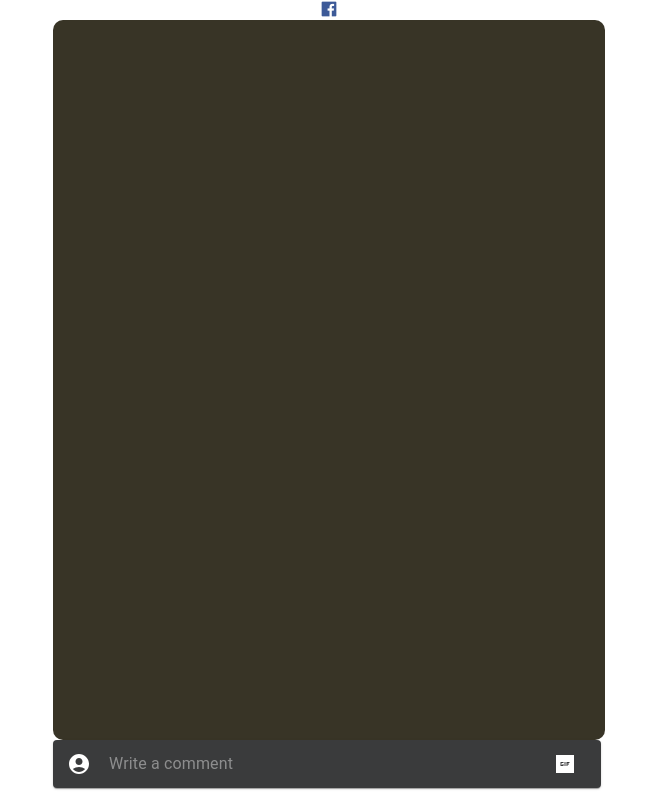
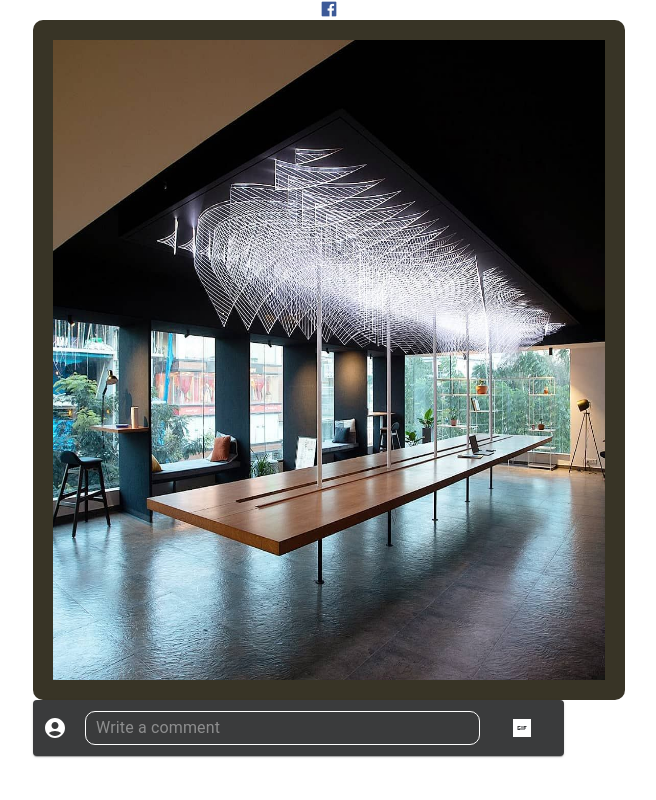
Before and after one commit to kanhaiyasuthar0/nifty-fifty-postui, a React (Create React App) app: page / in a window 1280 px wide. Shown: the whole page, without its empty margins (311-967 px from the left). Built offline with nearby package versions, Linux system fonts and the light colour scheme.

Commit message:
finished only few css is remaining

```diff
--- a/package.json
+++ b/package.json
@@ -13,6 +13,7 @@
     "react": "^18.2.0",
     "react-dom": "^18.2.0",
     "react-scripts": "5.0.1",
+    "styled-components": "^5.3.5",
     "web-vitals": "^2.1.4"
   },
   "scripts": {
--- a/src/components/CommentInput.jsx
+++ b/src/components/CommentInput.jsx
@@ -3,16 +3,22 @@ import React from "react";
 import AccountCircleIcon from "@mui/icons-material/AccountCircle";
 import GifBoxSharpIcon from "@mui/icons-material/GifBoxSharp";
 import GifModal from "./GifModal";
-const CommentInput = ({ addClick }) => {
+const CommentInput = ({
+  addClick,
+  handleChange,
+  handleEnter,
+  str,
+  isActive,
+}) => {
   return (
     <div>
       <Paper
         component="form"
         sx={{
-          p: "2px 4px",
+          //   p: "2px 4px",
           display: "flex",
           alignItems: "center",
-          width: 540,
+          width: isActive ? "92.5vw" : "41.5vw",
 
           background: "#3a3b3c",
           color: "white",
@@ -22,17 +28,23 @@ const CommentInput = ({ addClick }) => {
           <AccountCircleIcon />
         </IconButton>
         <InputBase
-          sx={{ ml: 1, flex: 1, color: "white", borderRadius: "50px" }}
+          sx={{
+            ml: 1,
+            flex: 1,
+            color: "white",
+            borderRadius: "10px",
+            border: "1px solid white",
+            padding: "0 10px",
+          }}
           placeholder="Write a comment"
-          inputProps={{ "aria-label": "search google maps" }}
+          //   value={str}
+          onChange={handleChange}
+          onKeyDown={handleEnter}
         />
         <IconButton sx={{ p: "10px", color: "white" }} aria-label="gif">
           {/* <SearchIcon /> */}
+          <GifModal addClick={addClick} />
         </IconButton>
-        <GifModal addClick={addClick} />
-        {/* <IconButton color="primary" sx={{ p: "10px" }} aria-label="directions"> */}
-        {/* <DirectionsIcon /> */}
-        {/* </IconButton> */}
       </Paper>
     </div>
   );
--- a/src/components/GifModal.jsx
+++ b/src/components/GifModal.jsx
@@ -6,6 +6,9 @@ import Modal from "@mui/material/Modal";
 import GifBoxSharpIcon from "@mui/icons-material/GifBoxSharp";
 import { InputBase } from "@mui/material";
 import SearchOutlinedIcon from "@mui/icons-material/SearchOutlined";
+
+import Backdrop from "@mui/material/Backdrop";
+import CircularProgress from "@mui/material/CircularProgress";
 const style = {
   position: "absolute",
   top: "50%",
@@ -28,13 +31,24 @@ const GifModal = ({ addClick }) => {
   const handleClose = () => setOpen(false);
   const [str, setStr] = React.useState("");
   const [gifData, setGifData] = React.useState([]);
+
+  const [openbar, setOpenBar] = React.useState(false);
+  const handleCloseBar = () => {
+    setOpenBar(false);
+  };
+  const handleToggleBar = () => {
+    setOpenBar(!openbar);
+  };
+
   const getdata = async (e) => {
+    handleToggleBar();
     setStr(e.target.value);
     let response = await fetch(
       `https://api.giphy.com/v1/gifs/search?api_key=Q67R2tKlJYK0rf9ulNztWM4RGlObrviy&q=${str}&limit=10&offset=0&rating=g&lang=en`
     );
     response = await response.json();
     setGifData(response.data);
+    handleCloseBar();
   };
 
   return (
@@ -57,6 +71,13 @@ const GifModal = ({ addClick }) => {
               inputProps={{ "aria-label": "search google maps" }}
               onChange={getdata}
             />
+            <Backdrop
+              sx={{ color: "#fff", zIndex: (theme) => theme.zIndex.drawer + 1 }}
+              open={openbar}
+              onClick={handleCloseBar}
+            >
+              <CircularProgress color="inherit" />
+            </Backdrop>
           </div>
           {gifData.map((pic, i) => {
             return (
--- a/src/components/Post.jsx
+++ b/src/components/Post.jsx
@@ -1,19 +1,119 @@
 import { Box, Container } from "@mui/material";
-import React from "react";
+import React, { useState } from "react";
 import CommentInput from "./CommentInput";
+import styled from "styled-components";
+import DeleteOutlineOutlinedIcon from "@mui/icons-material/DeleteOutlineOutlined";
+import Tooltip from "@mui/material/Tooltip";
+import useMediaQuery from "@mui/material/useMediaQuery";
+const Comment = styled.p`
+  font-size: 1em;
+  text-align: left;
+  color: white;
+  display: flex;
+  justify-content: space-between;
+`;
+const Image = styled.img`
+  max-height: 100px;
+  max-width: 100px;
+`;
 
 const Post = () => {
+  const isActive = useMediaQuery("(max-width : 600px");
   const [allpost, setAllPost] = React.useState([]);
+  const [str, setStr] = useState("");
+
   function addClick(pic) {
-    setAllPost([]);
+    setAllPost([...allpost, pic]);
   }
+  const handleChange = (e) => {
+    setStr(e.target.value);
+  };
+  const removeGif = (comment) => {
+    let newArr = allpost.filter((item) => {
+      return item.id !== comment.id;
+    });
+    // allpost.splice(i, 1);
+    setAllPost([...newArr]);
+  };
+  const removeComment = (comment) => {
+    let i = allpost.indexOf(comment);
+    allpost.splice(i, 1);
+    setAllPost([...allpost]);
+  };
+  const handleEnter = (e) => {
+    if (e.keyCode == 13) {
+      e.preventDefault();
+      setAllPost([...allpost, str]);
+      e.target.value = "";
+    }
+  };
+
   return (
     <div>
-      <Container maxWidth="sm">
+      <Container
+        sx={{
+          width: isActive ? "100vw" : "50vw",
+          display: "flex",
+          justifyContent: "center",
+          flexDirection: "column",
+          // justifyItems: "center",
+          //
+        }}
+      >
         <Box
-          sx={{ bgcolor: "#383426", height: "90vh", borderRadius: "10px" }}
+          sx={{
+            bgcolor: "#383426",
+            height: "80vh",
+            borderRadius: "10px",
+            overflowY: "scroll",
+            color: "white",
+            display: "flex",
+            flexDirection: "column",
+
+            textAlign: "left",
+            padding: "20px",
+          }}
+        >
+          <img style={{ height: "100%" }} src="./codemancers.jpg" alt="" />
+
+          {allpost.map((comment, i) => {
+            return comment.images ? (
+              <div key={i}>
+                <hr style={{ color: "white", width: "100%" }} />
+                <Image
+                  onClick={() => removeGif(comment)}
+                  src={comment.images.original.url}
+                  alt=""
+                />
+              </div>
+            ) : (
+              <div key={i}>
+                <hr style={{ color: "white", width: "100%" }} />
+
+                <Comment>
+                  {comment}
+                  <Tooltip title="Delete Comment">
+                    <DeleteOutlineOutlinedIcon
+                      onClick={() => removeComment(comment)}
+                      sx={{
+                        fontSize: "medium",
+                        marginLeft: "10px",
+                        color: "red",
+                      }}
+                    ></DeleteOutlineOutlinedIcon>
+                  </Tooltip>
+                </Comment>
+              </div>
+            );
+          })}
+        </Box>
+        <CommentInput
+          addClick={addClick}
+          handleChange={handleChange}
+          handleEnter={handleEnter}
+          // str={str}
+          isActive={isActive}
         />
-        <CommentInput addClick={addClick} />
       </Container>
     </div>
   );
```
Also changed, not shown: src/styles/Post.module.css (added, +12 -0 lines), public/codemancers.jpg (added), 1 other file (tests, documents, lock files or other folders).
